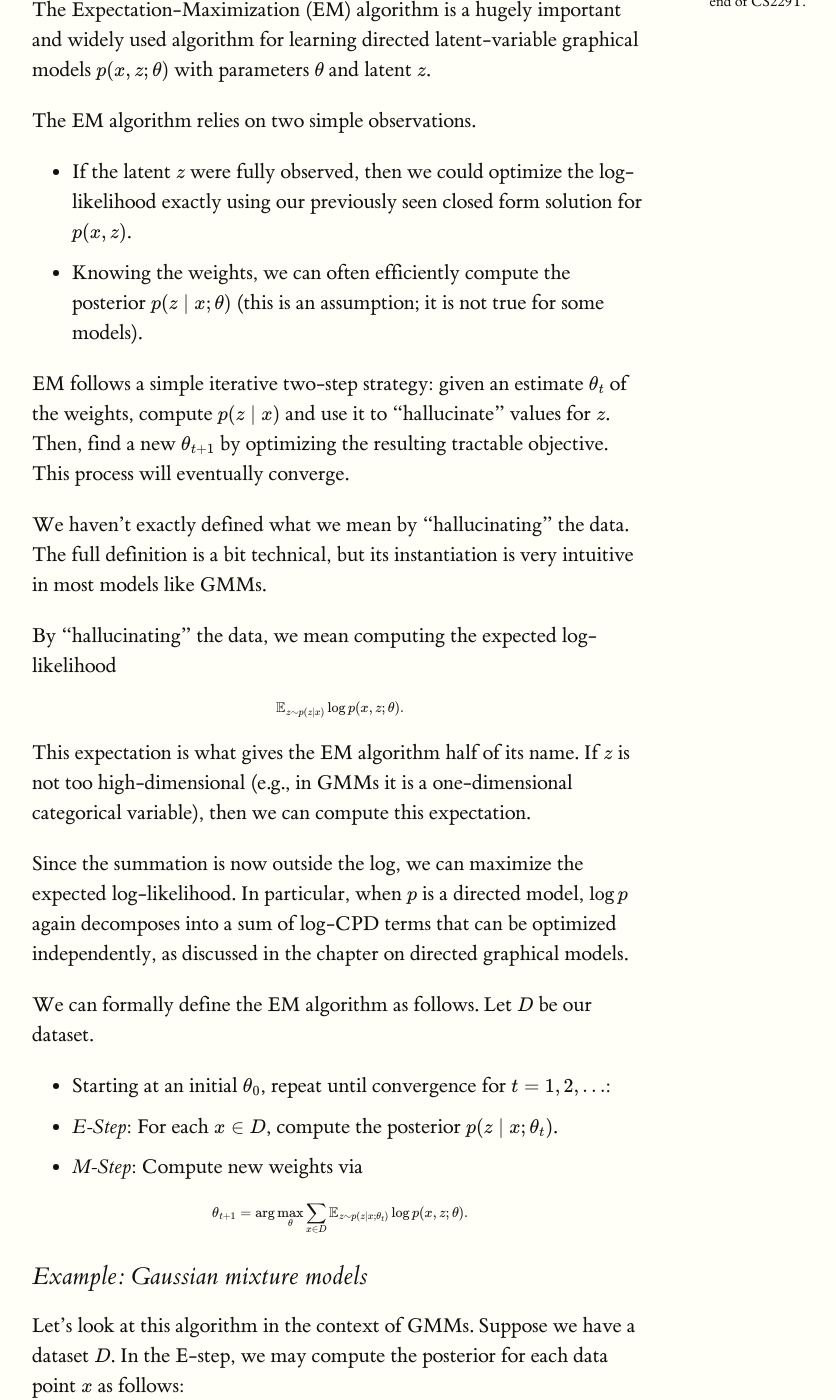
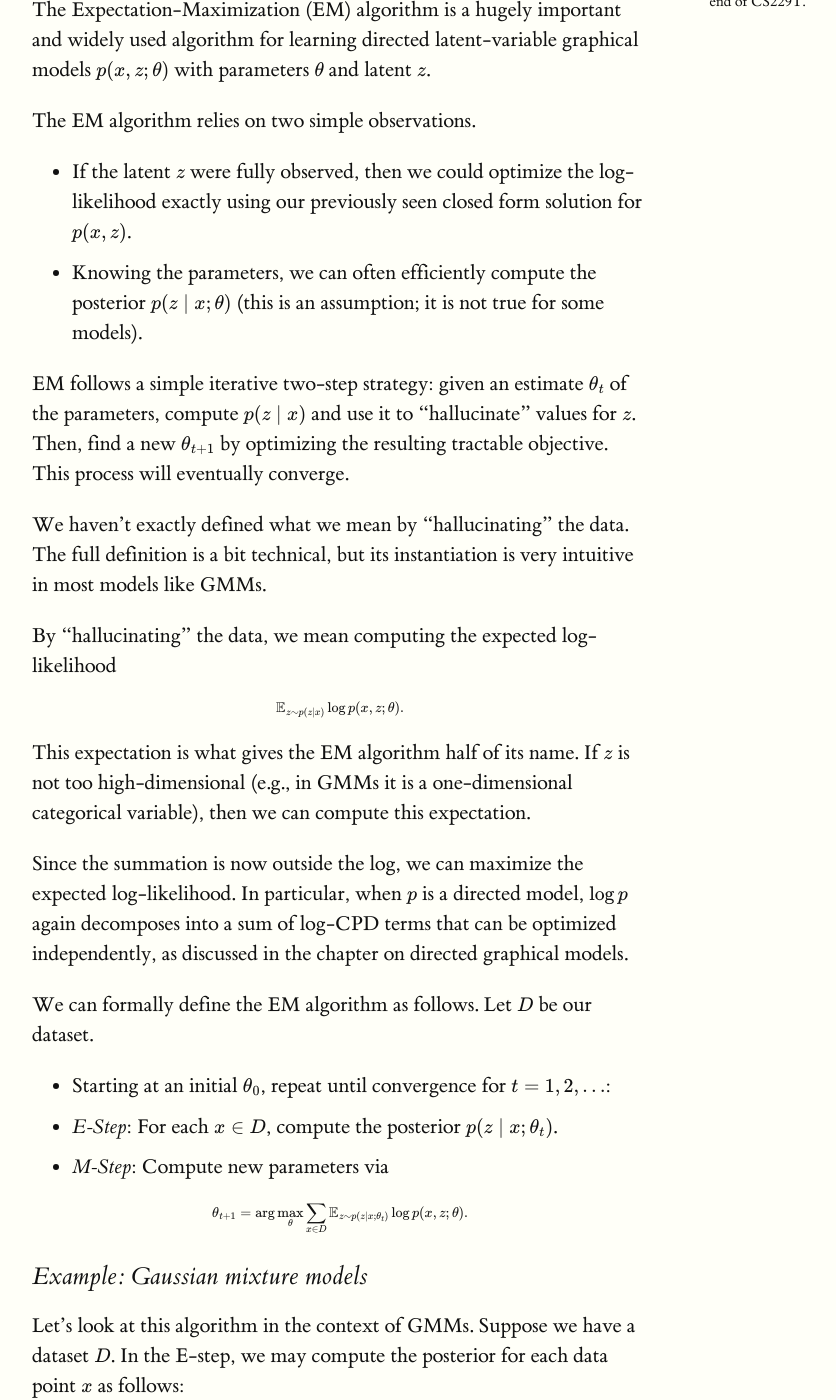
Before and after one commit to ermongroup/cs228-notes, a Jekyll site: the page built from learning/latent/index.md, in a window 1280 px wide and 1400 px high, scrolled down 3717 px. Shown: the whole window, without its empty margins (128-964 px from the left). Built offline with Jekyll 4.4.1, drawn with Linux system fonts in a browser that asks for light colours; formulas are drawn with MathJax 3.

Commit message:
weights of parameters?
Shouldn't the thetas be called parameters for the general EM algorithm? They are weights when we specifically discuss a mixture model, but not in general. I find parameters to be more suitable.

```diff
--- a/learning/latent/index.md
+++ b/learning/latent/index.md
@@ -84,9 +84,9 @@ The Expectation-Maximization (EM) algorithm is a hugely important and widely use
 The EM algorithm relies on two simple observations.
 
 - If the latent $$z$$ were fully observed, then we could optimize the log-likelihood exactly using our previously seen closed form solution for $$p(x,z)$$.
-- Knowing the weights, we can often efficiently compute the posterior $$p(z\mid x; \theta)$$ (this is an assumption; it is not true for some models).
+- Knowing the parameters, we can often efficiently compute the posterior $$p(z\mid x; \theta)$$ (this is an assumption; it is not true for some models).
 
-EM follows a simple iterative two-step strategy: given an estimate $$\theta_t$$ of the weights, compute $$p(z\mid x)$$ and use it to "hallucinate" values for $$z$$. Then, find a new $$\theta_{t+1}$$ by optimizing the resulting tractable objective. This process will eventually converge.
+EM follows a simple iterative two-step strategy: given an estimate $$\theta_t$$ of the parameters, compute $$p(z\mid x)$$ and use it to "hallucinate" values for $$z$$. Then, find a new $$\theta_{t+1}$$ by optimizing the resulting tractable objective. This process will eventually converge.
 
 We haven't exactly defined what we mean by "hallucinating" the data. The full definition is a bit technical, but its instantiation is very intuitive in most models like GMMs.
 
@@ -102,7 +102,7 @@ We can formally define the EM algorithm as follows. Let $$D$$ be our dataset.
 
 - Starting at an initial $$\theta_0$$, repeat until convergence for $$t = 1, 2, \dotsc$$:
 - *E-Step*: For each $$x \in D$$, compute the posterior $$p(z\mid x; \theta_t)$$.
-- *M-Step*: Compute new weights via
+- *M-Step*: Compute new parameters via
 
 $$
 \theta_{t+1} = \arg\max_\theta \sum_{x \in D} \E_{z \sim p(z|x; \theta_t)} \log p(x,z; \theta).
```
